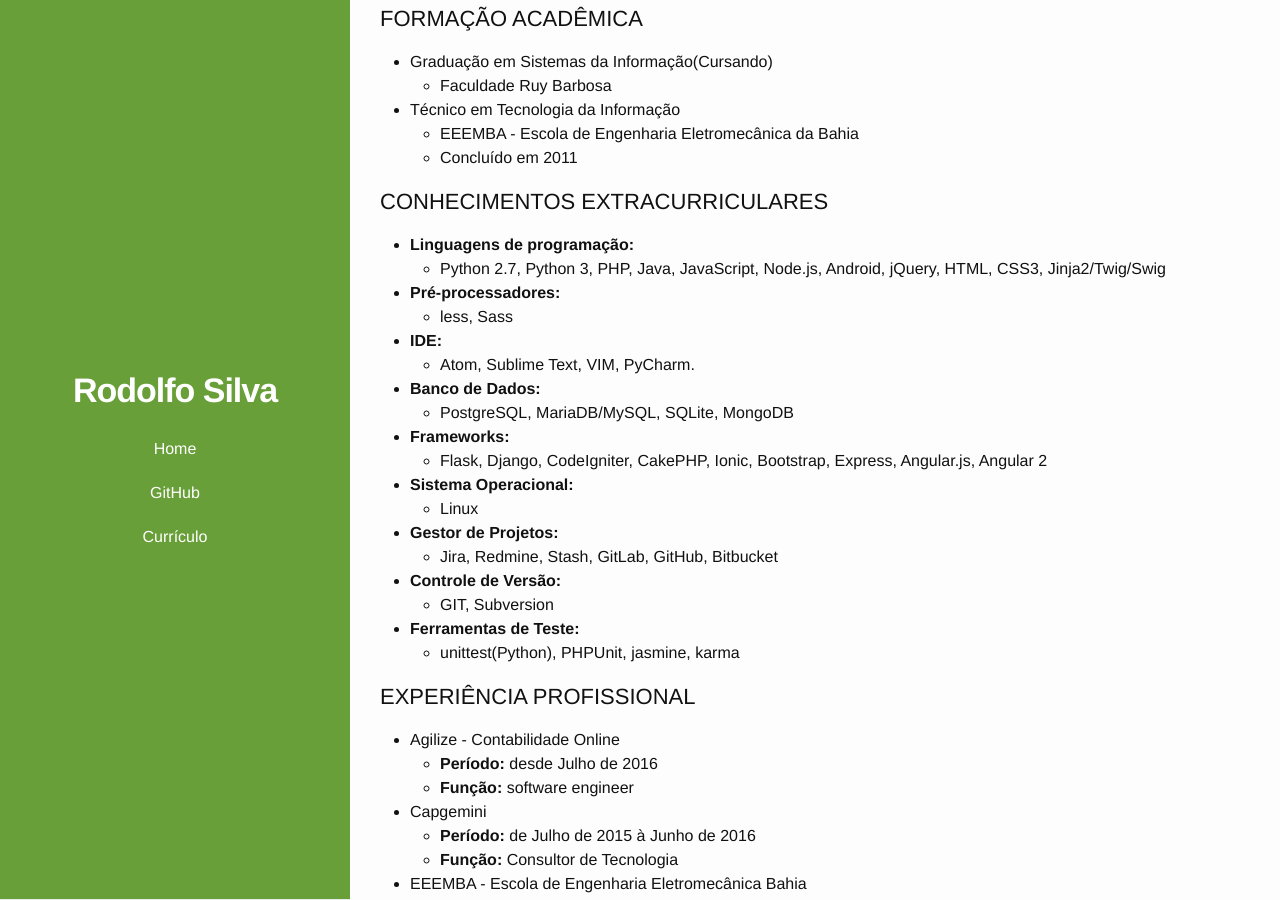
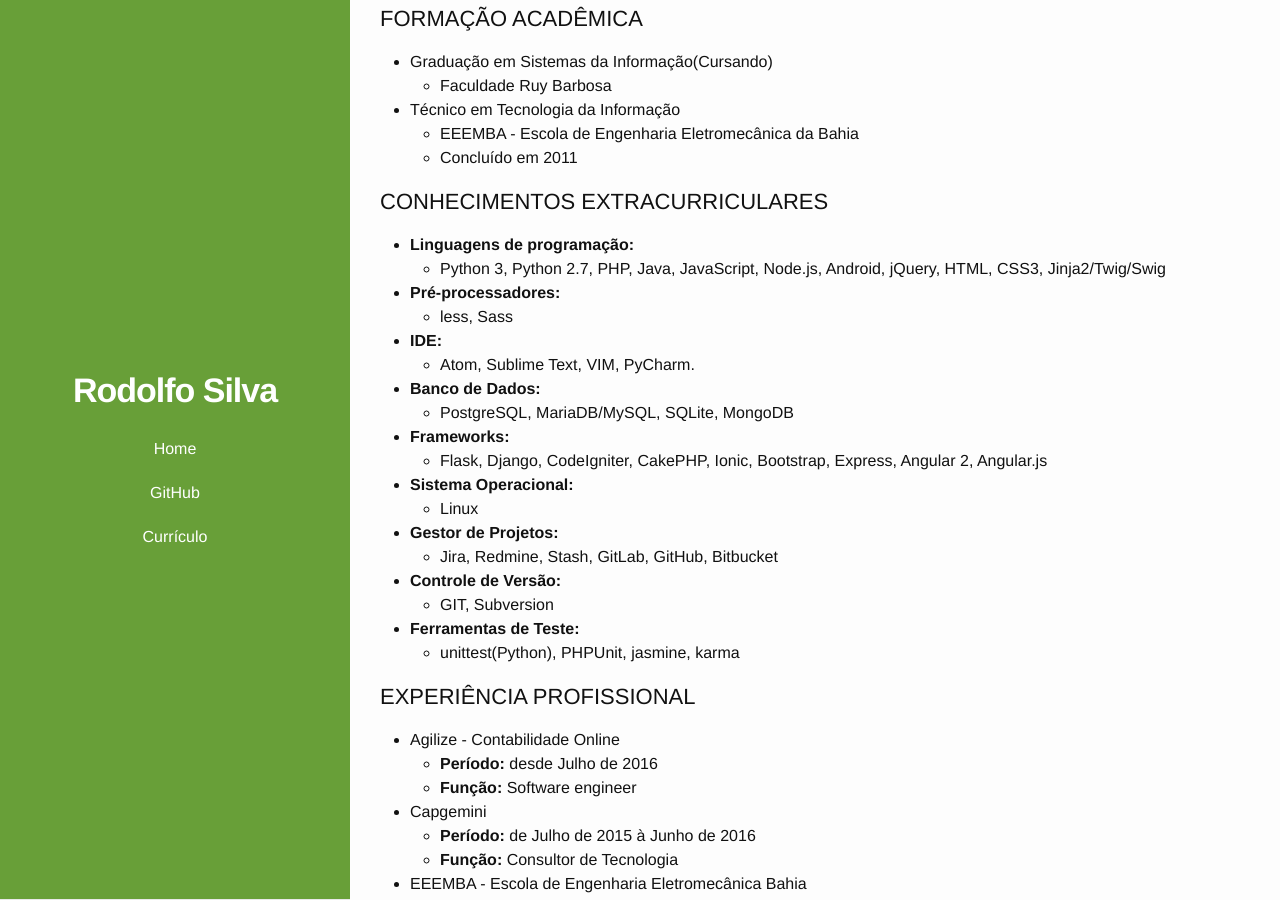
Before and after one commit to RodolfoSilva/rodolfosilva.github.io, a Jekyll site: the page built from _pages/03_curriculo.md, in a window 1280 px wide and 900 px high, scrolled down 412 px. Built offline with Jekyll 4.4.1, drawn with Linux system fonts in a browser that asks for light colours.

```diff
--- a/_pages/03_curriculo.md
+++ b/_pages/03_curriculo.md
@@ -29,7 +29,7 @@ Analista de Sistemas Pleno com foco em desenvolvimento
 ### CONHECIMENTOS EXTRACURRICULARES
 
 * __Linguagens de programação:__
-    * Python 2.7, Python 3, PHP, Java, JavaScript, Node.js, Android, jQuery, HTML, CSS3, Jinja2/Twig/Swig
+    * Python 3, Python 2.7, PHP, Java, JavaScript, Node.js, Android, jQuery, HTML, CSS3, Jinja2/Twig/Swig
 
 * __Pré-processadores:__
     * less, Sass
@@ -41,7 +41,7 @@ Analista de Sistemas Pleno com foco em desenvolvimento
     * PostgreSQL, MariaDB/MySQL, SQLite, MongoDB
 
 * __Frameworks:__
-    * Flask, Django, CodeIgniter, CakePHP, Ionic, Bootstrap, Express, Angular.js, Angular 2
+    * Flask, Django, CodeIgniter, CakePHP, Ionic, Bootstrap, Express, Angular 2, Angular.js
 
 * __Sistema Operacional:__
     * Linux
@@ -59,7 +59,7 @@ Analista de Sistemas Pleno com foco em desenvolvimento
 
 * Agilize - Contabilidade Online
     * __Período:__ desde Julho de 2016
-    * __Função:__ software engineer
+    * __Função:__ Software engineer
 
 * Capgemini
     * __Período:__ de Julho de 2015 à Junho de 2016
```
